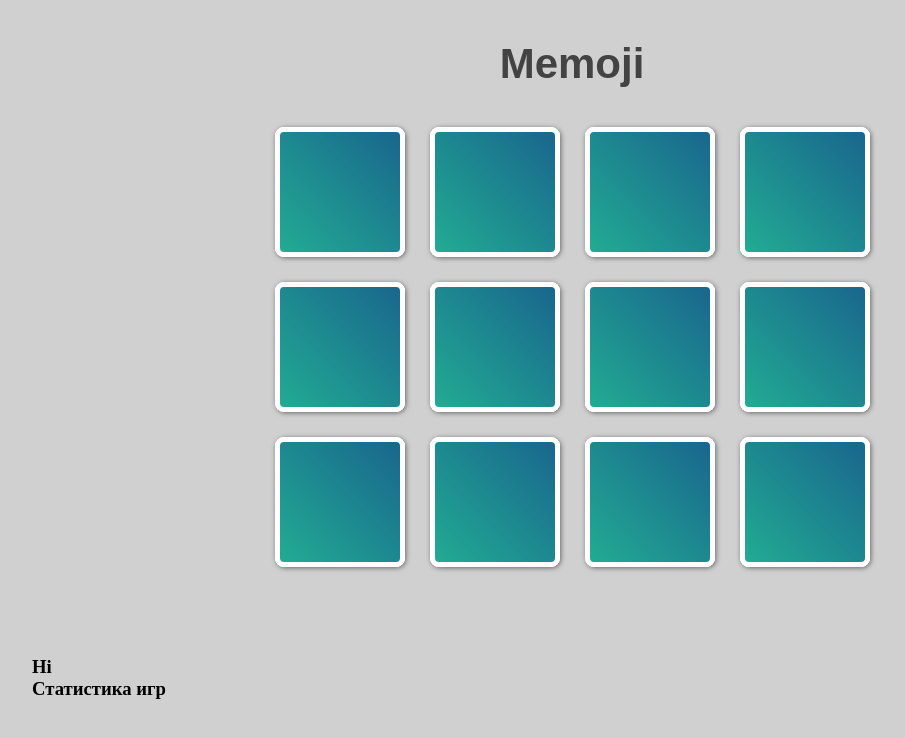
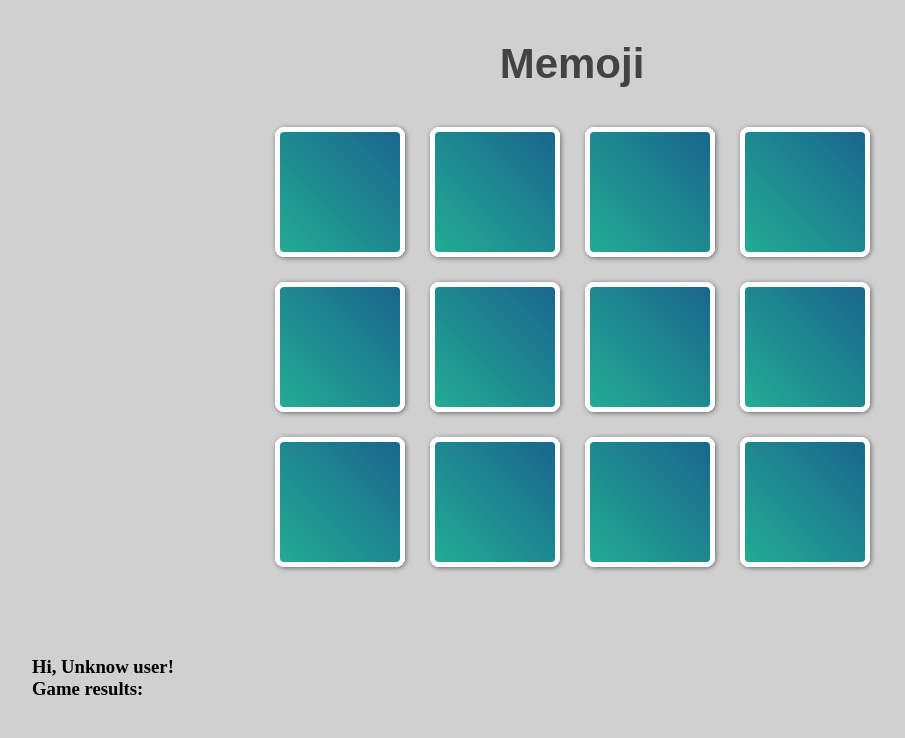
Before and after one commit to kachid/memoji-app, a Vue app: page / in a window 1280 px wide. Shown: the top 738 px of the page, without its empty margins (68-973 px from the left). Built offline with nearby package versions, Linux system fonts and the light colour scheme.

Commit message:
some correcting in user

```diff
--- a/src/App.vue
+++ b/src/App.vue
@@ -23,7 +23,7 @@
          <UserInfo
             :msgTime="complitedTime"
          >
-             <h3 slot="welcome">Hi</h3>
+             <h3 slot="welcome">Hi, {{userID}}!</h3>
          </UserInfo>
          <Modal v-if="showModal"
                 @close="closeWindow"
@@ -63,7 +63,8 @@ export default {
           headerPopup: '',
           msgBtn: '',
           reset: false,
-          complitedTime: 0
+          complitedTime: 0,
+          userID: "Unknow user"
       }
   },
   created: function () {
--- a/src/components/UserInfo.vue
+++ b/src/components/UserInfo.vue
@@ -2,7 +2,7 @@
     <div class="user-wrapper">
         <header>
             <slot name="welcome"></slot>
-            <h3>Статистика игр</h3>
+            <h3>Game results:</h3>
             <span v-if="msgTime > 0">Вы прошли игру за {{msgTime}} секунды</span>
         </header>
     </div>
```
